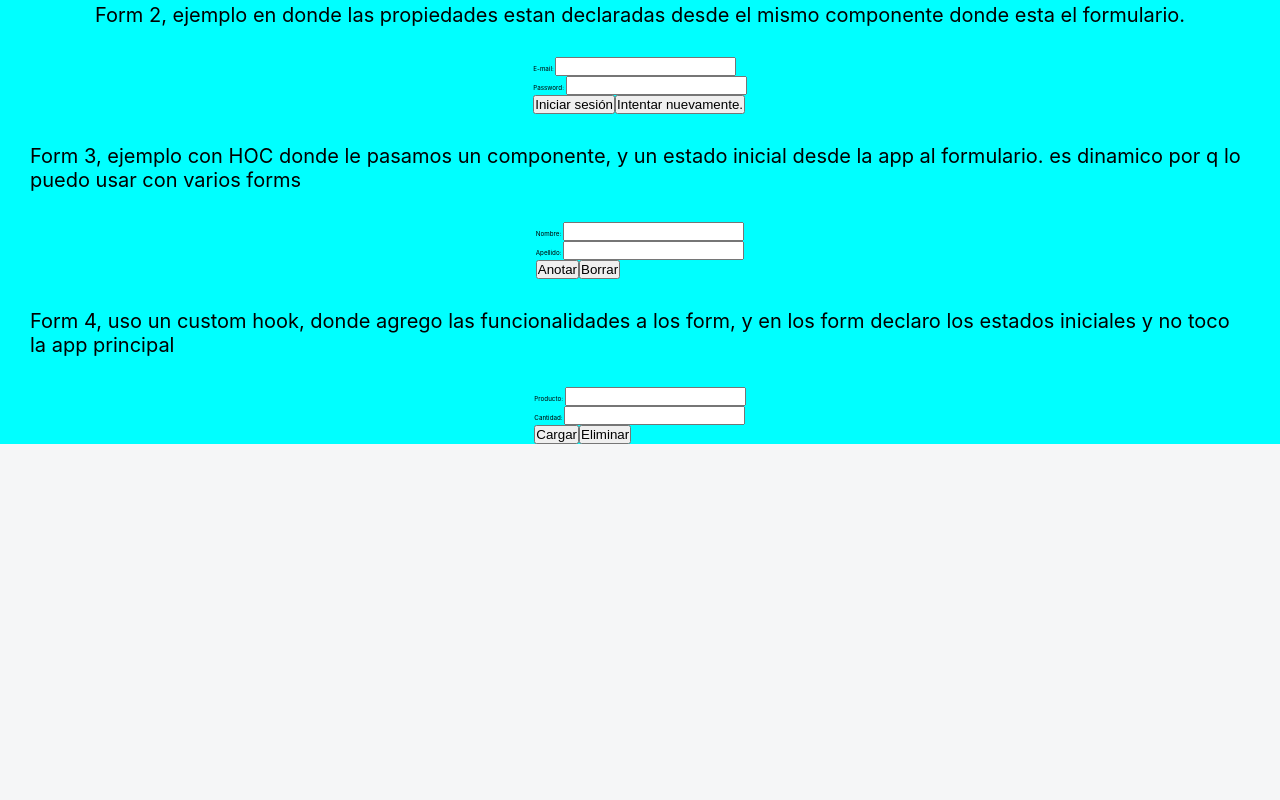
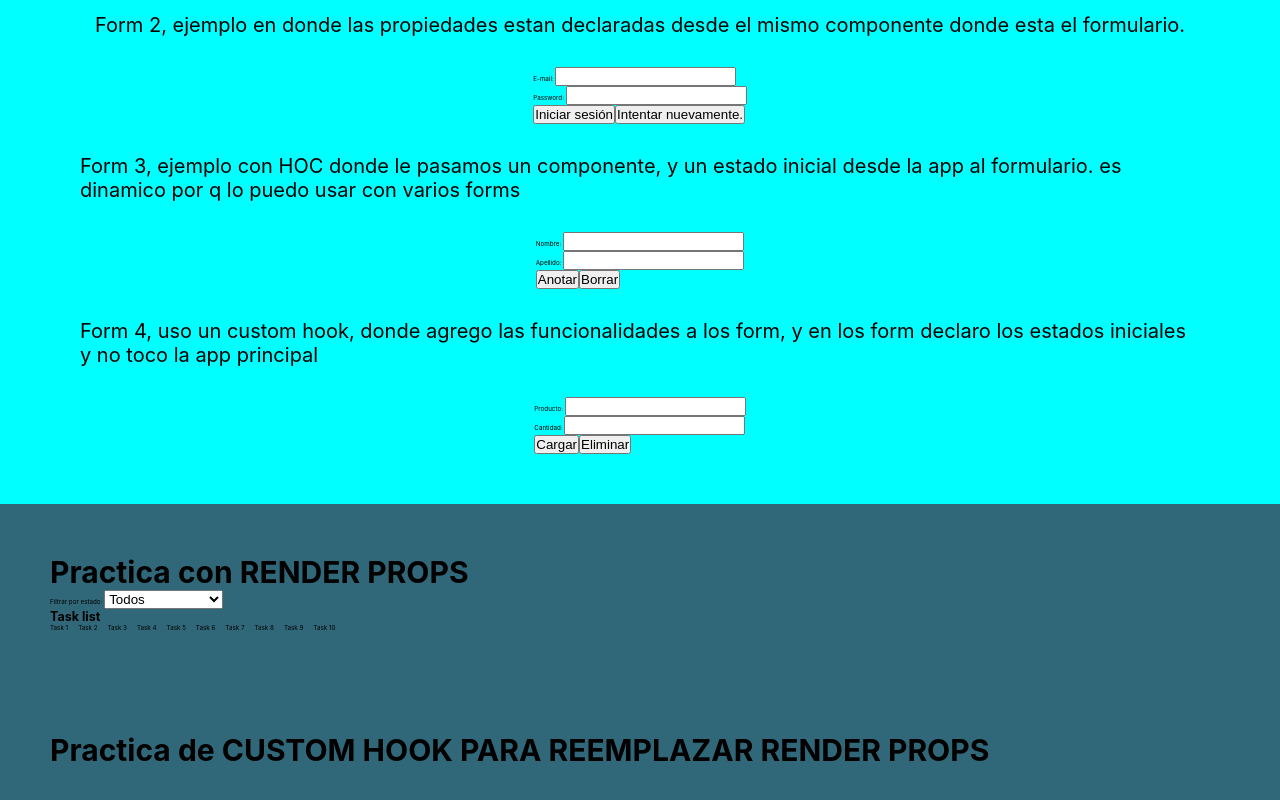
Before and after one commit to CristianAyala14/React-ecommerce, a React (Create React App) app: page / in a window 1280 px wide. Shown: the part 3014-3814 px from the top of the page. Before the commit the page ends 3458 px from the top, so only its background shows below. Built offline with nearby package versions, Linux system fonts and the light colour scheme.

Commit message:
19-10-23 23:20pm

```diff
--- a/src/App.css
+++ b/src/App.css
@@ -9,6 +9,7 @@ html, body{
 }
 
 .forms-practice-hoc-customhooks{
+  padding: 5rem;
   display: flex;
   flex-direction: column;
   justify-content: center;
@@ -16,10 +17,14 @@ html, body{
   background-color: aqua;
 }
 .prev-h1{
-  padding: 2rem;
   font-size: 3rem;
 }
 .prev-p{
   padding: 3rem;
   font-size: 2rem;
 }
+.renderprops{
+  padding: 5rem;
+  height: auto;
+  background-color: rgb(49, 104, 121);
+}
--- a/src/App.js
+++ b/src/App.js
@@ -9,6 +9,8 @@ import Form2 from './components/form2';
 import Form3 from './components/form3';
 import Form4 from './components/form4';
 
+//practica renderprops
+import Container from "./components/renderpropsexample";
 import { useState } from "react";
 
 
@@ -36,11 +38,14 @@ function App() {
   //------------------------------------------------------------------------
   return (
     <div className="App">
+      {/* empieza ecommerce */}
       <Navbar1 tittle = 'E-COMMERCE' op1 = 'INFO+' op2 = '1'/>
       <Mainbody/>
+      {/* termina ecomerce */}
 
+      {/* empieza practica forms con hoc custom hooks */}
       <div className='forms-practice-hoc-customhooks'>
-          <h1 className='prev-h1'>Practica con forms/HOC/CUSTOM HOOKS</h1>
+          <h1 className='prev-h1'>Practica HOC para form</h1>
           <p className='prev-p'>Form 1, ejemplo con HOC que adhiere propiedades al form. Y tmb aderimos propiedades desde la app principal.</p>
           <WithFormValidation formData={formData} onChange={handleChange}/>
           <p className='prev-p'>Form 2, ejemplo en donde las propiedades estan declaradas desde el mismo componente donde esta el formulario.</p>
@@ -49,6 +54,20 @@ function App() {
           <Form3login/>
           <p className='prev-p'>Form 4, uso un custom hook, donde agrego las funcionalidades a los form, y en los form declaro los estados iniciales y no toco la app principal </p>
           <Form4/>
+      </div>
+      {/* termina practica forms con hoc custom hooks */}
+
+      {/* empieza RENDER PROPS ejemplo: estamos creando un componente que tendra un filtro para lista de tareas.
+      y este, usara los componentes "render props" FILTER y TASK que serviran para renderizar segun la logica implicada en cada uno. TASK se encargara de pintar
+      FILTER al pasasrle un children, nos añadira las funcionalidades de filtro.
+      Entonces al crear un componente container,  usamos filter, que neesita un children de parametro y lo devuelve con propiedades para filtrar.
+      Este children contendra a su vez el componente renderprop TASK para pintar y asi mismo las propiedades de FILTER*/}
+      <div className='renderprops'>
+        <h1 className='prev-h1'>Practica con RENDER PROPS</h1>
+        <Container/>
+      </div>
+      <div className='renderprops'>
+        <h1 className='prev-h1'>Practica de CUSTOM HOOK PARA REEMPLAZAR RENDER PROPS</h1>
       </div>
 
 
--- /dev/null
+++ b/src/components/renderpropsexample.jsx
@@ -0,0 +1,56 @@
+//RENDER PROPS EXAMPLE donde uso render prop filter y render prop tasklist:
+import Filter from "../renderprops/filter";
+import Tasklist from "../renderprops/tasklist";
+
+function Container(){
+    //declaramos la lista de tareas
+    const tasks=[
+        {id:1,tittle:"Task 1", completed:true},
+        {id:2,tittle:"Task 2", completed:false},
+        {id:3,tittle:"Task 3", completed:true},
+        {id:4,tittle:"Task 4", completed:false},
+        {id:5,tittle:"Task 5", completed:true},
+        {id:6,tittle:"Task 6", completed:true},
+        {id:7,tittle:"Task 7", completed:false},
+        {id:8,tittle:"Task 8", completed:true},
+        {id:9,tittle:"Task 9", completed:true},
+        {id:10,tittle:"Task 10", completed:false},
+    ]
+
+    return (
+        <div>
+            {/* usamos componente filter, que si le pasas un children te devuelve el mismo con propiedades */}
+            <Filter>
+                {/* el children en este caso es una funcion donde le pasas las propiedades ahderidas con Filter*/}
+                {(filter, handleFilterChange)=>{
+                    return(
+                        <div>
+                            <label htmlFor="filter">Filtrar por estado: </label>
+                            <select name="filter" id="filter" onChange={handleFilterChange}>
+                                <option value="all">Todos</option>
+                                <option value="completed">Completados</option>
+                                <option value="uncompleted">No completados</option>
+                            </select>
+                            <Tasklist
+                                task={
+                                filter === "all"?
+                                tasks
+                                :filter === "completed"?
+                                tasks.filter((task) => task.completed)
+                                :tasks.filter((task) => !task.completed)
+                                }
+                            />
+
+                        </div>
+                    )
+                }
+                }
+
+            </Filter>
+        </div>
+    )
+
+
+};
+
+export default Container;
--- /dev/null
+++ b/src/renderprops/filter.js
@@ -0,0 +1,15 @@
+//funcion filtro
+import { useState } from "react";
+/*funcion que resive un children como parametro*/
+
+function Filter({children}){
+    const [filter, setFilter] = useState("all");
+    /*funcion que resive el evento como parametro y actualiza el filter con el valur del target*/
+    const handleFilterChange =(e)=>{
+        setFilter(e.target.value);
+    };
+    return children(filter, handleFilterChange)
+
+};
+
+export default Filter;
--- /dev/null
+++ b/src/renderprops/tasklist.js
@@ -0,0 +1,13 @@
+//funcion que resive una lista como props y las pinta.
+function TaskList({task}){
+    return(
+        <div>
+            <h1>Task list</h1>
+            <ul>
+                {task.map((task)=>(<li key={task.id}>{task.tittle}</li>))}
+            </ul>
+        </div>
+    );
+};
+
+export default TaskList;
```
